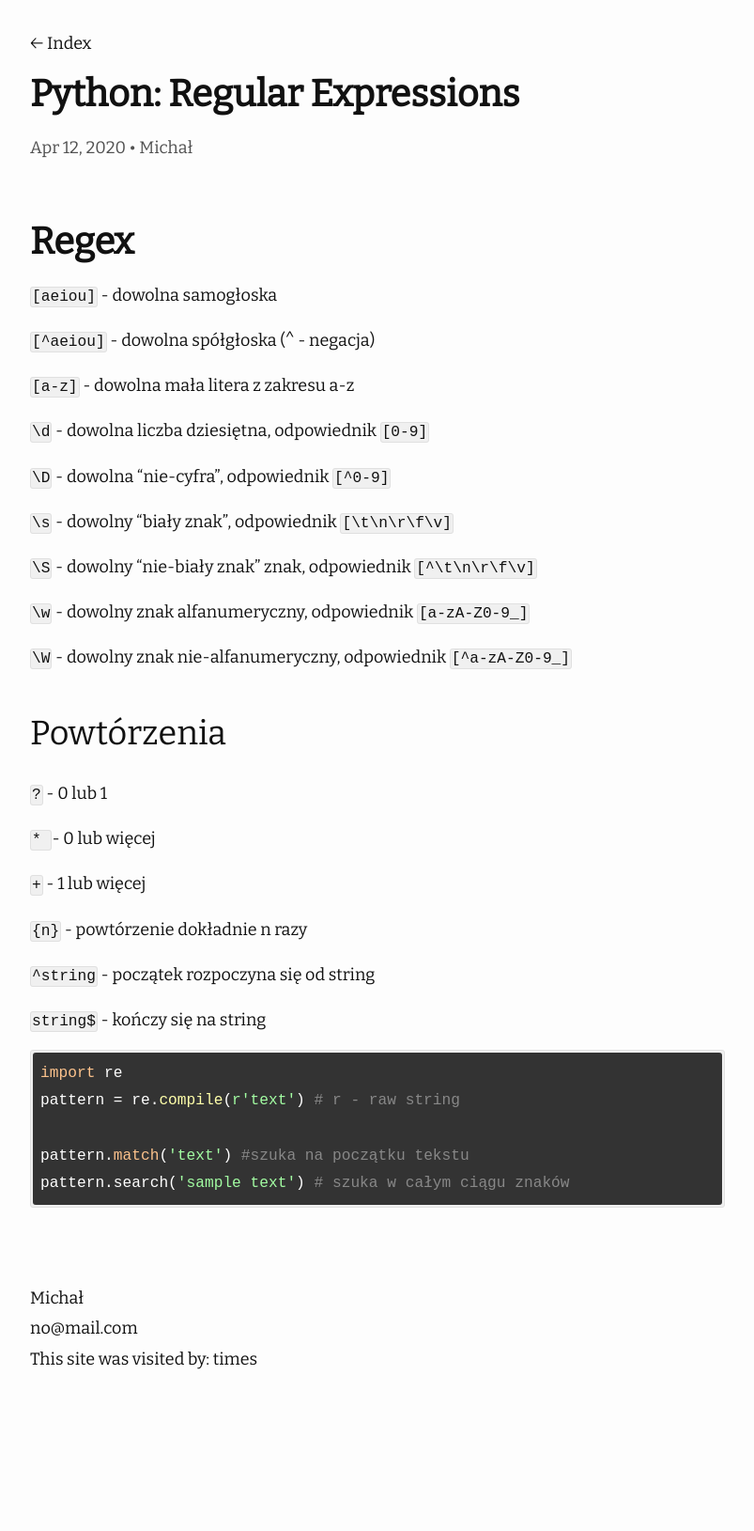
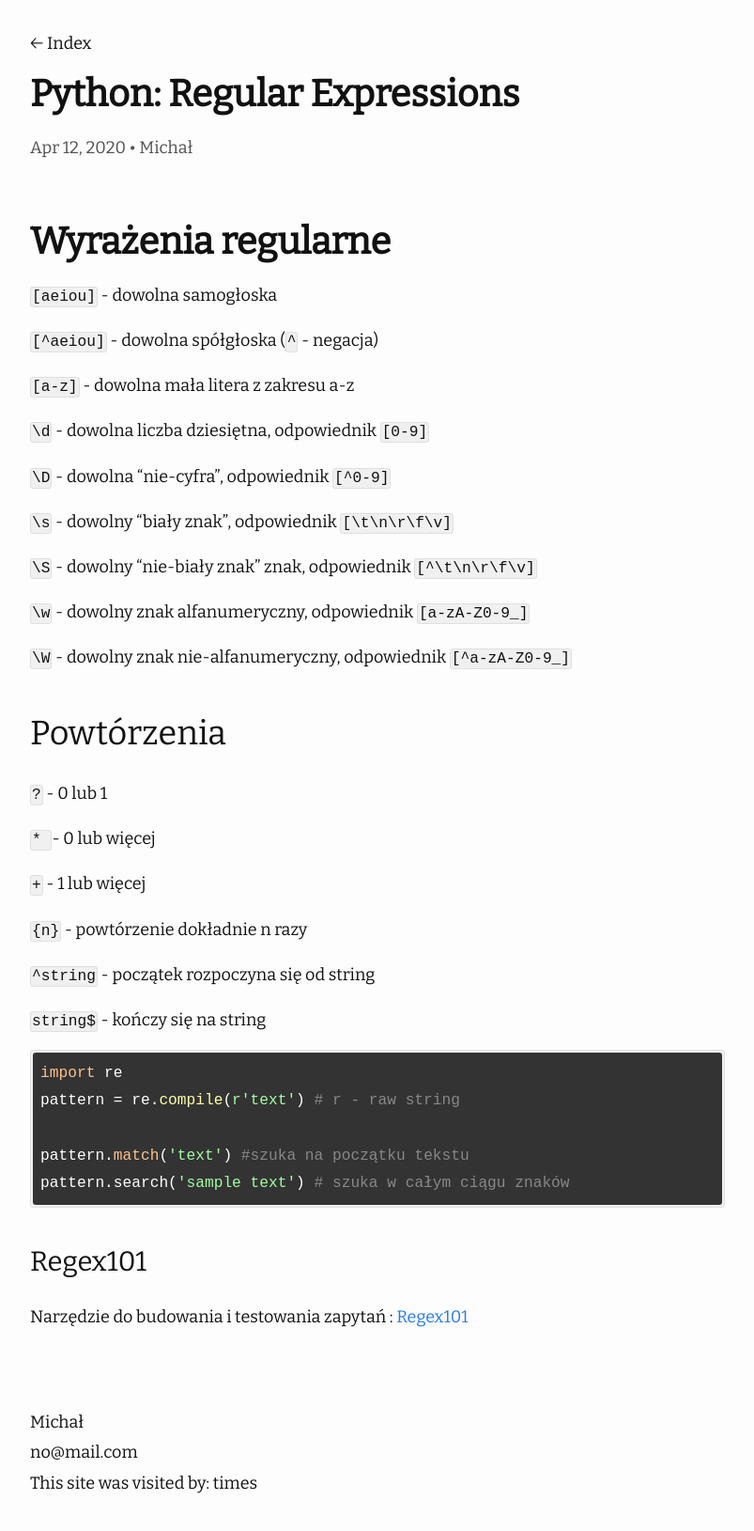
Before and after one commit to mgurg/mgurg.github.io, a Jekyll site: the page built from _posts/2020-04-12-Python-Regex.md, in a window 1280 px wide. Shown: the whole page at 94% size, without its empty margins (238-1041 px from the left). Built offline with Jekyll 4.4.1, drawn with Linux system fonts in a browser that asks for light colours; nearby versions of some CDN libraries; comment, search, counter and statistics services are not loaded; before the commit the page ends 1497 px from its top, so only the background shows below that.

````diff
--- a/_config.yml
+++ b/_config.yml
@@ -9,6 +9,9 @@ remote_theme: huangyz0918/moving
 
 plugins:
   - jekyll-feed
+  - jekyll-sitemap
+  - jekyll-seo-tag
+  - jemoji
 
 moving:
   about_you: notatki z nauki
--- a/_posts/2020-04-12-Python-Regex.md
+++ b/_posts/2020-04-12-Python-Regex.md
@@ -7,11 +7,11 @@ author: "Michał"
 
 
 
-# Regex
+# Wyrażenia regularne
 
 `[aeiou]` - dowolna samogłoska
 
-`[^aeiou]` - dowolna spółgłoska (^ - negacja)
+`[^aeiou]` - dowolna spółgłoska (`^` - negacja)
 
 `[a-z]` - dowolna mała litera z zakresu a-z
 
@@ -50,3 +50,9 @@ pattern = re.compile(r'text') # r - raw string
 pattern.match('text') #szuka na początku tekstu
 pattern.search('sample text') # szuka w całym ciągu znaków
 ```
+
+
+
+### Regex101
+
+Narzędzie do budowania i testowania zapytań : [Regex101](https://regex101.com/)
````
Also changed, not shown: _posts/2019-12-19-python-roadmap.md (+2 -4 lines), _posts/2020-01-16-SSH-VPS-konfiguracja-serwera.md (+7 -1 lines), _posts/2020-01-20-konfiguracja-serwera-flask-ngnix.md (+1 -1 lines), _posts/2020-04-11-SQL-cheatsheet.md (+4 -5 lines).
